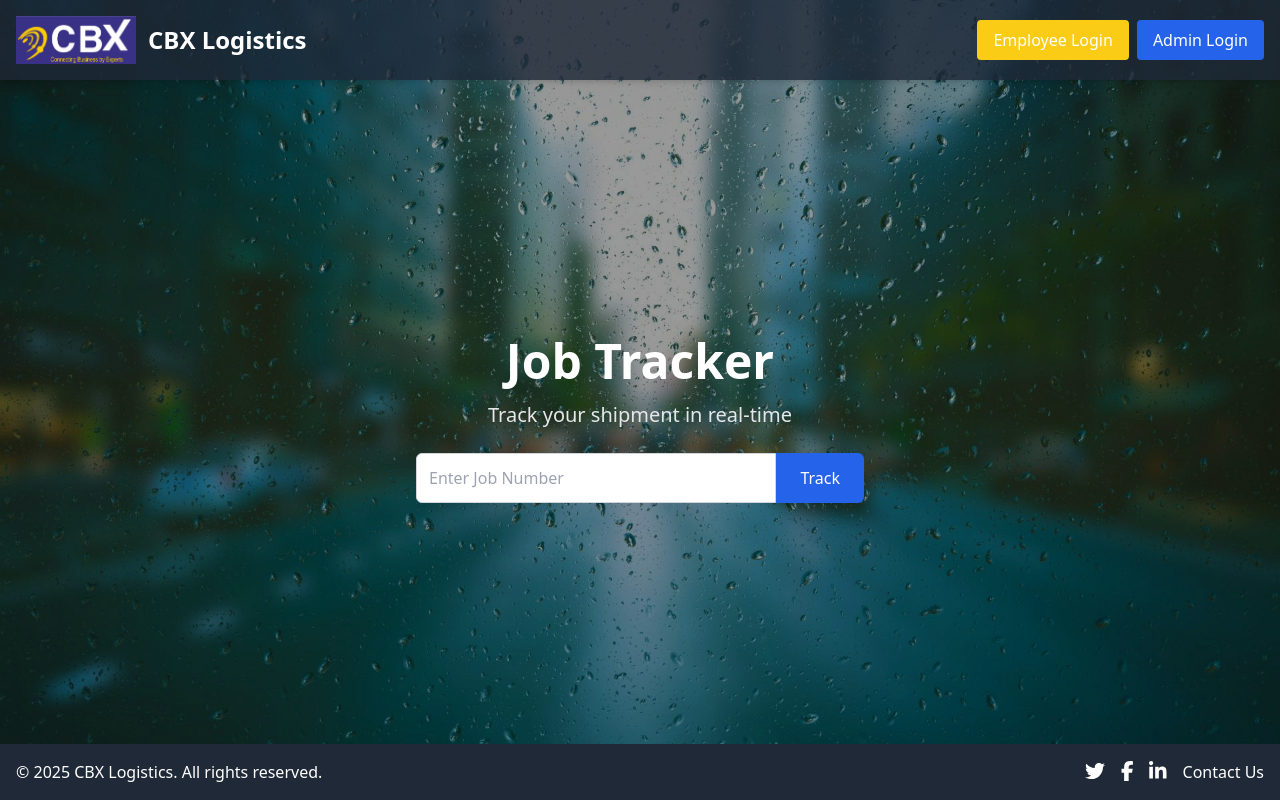
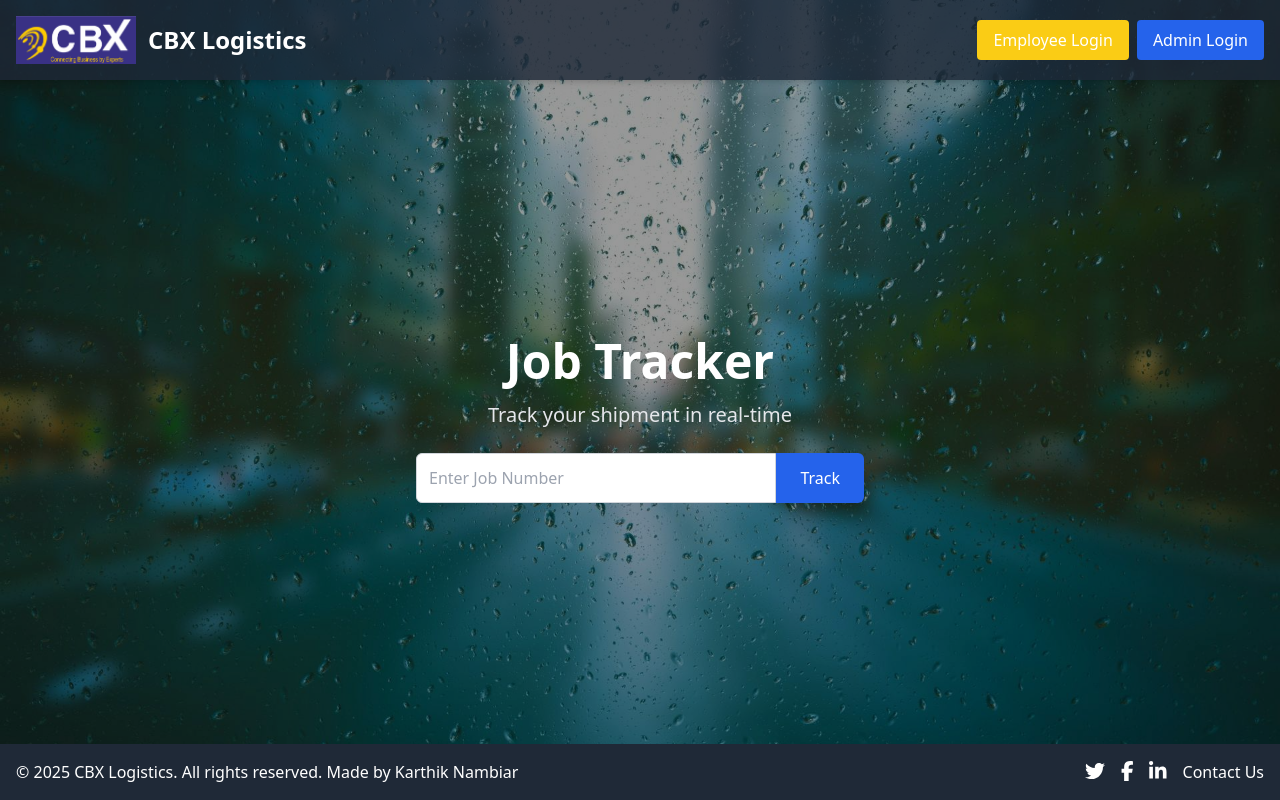
Before and after one commit to Karthik2370/CBXTracker, a Next.js app: page / in a window 1280 px wide. Built offline with nearby package versions, Linux system fonts and the light colour scheme.

Commit message:
Update index.js

```diff
--- a/pages/index.js
+++ b/pages/index.js
@@ -85,7 +85,7 @@ export default function Home() {
       <footer className="bg-gray-800 text-white p-4 flex justify-between items-center">
         {/* Copyright */}
         <div className="text-center sm:text-left">
-          &copy; {new Date().getFullYear()} CBX Logistics. All rights reserved.
+          &copy; {new Date().getFullYear()} CBX Logistics. All rights reserved. Made by Karthik Nambiar
         </div>
 
         {/* Contact Us with Hover Info */}
```
